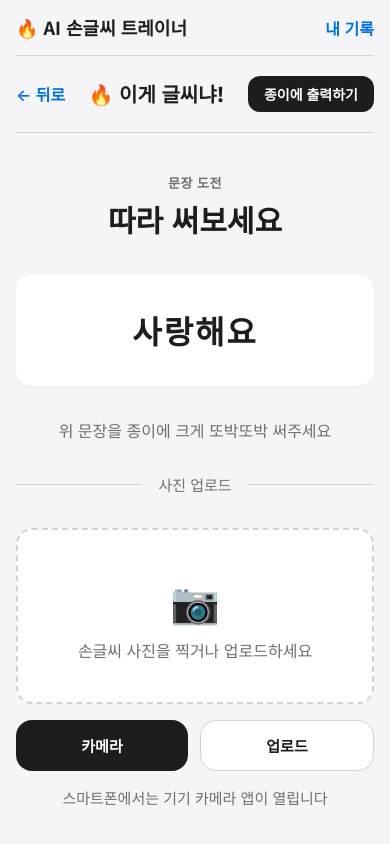
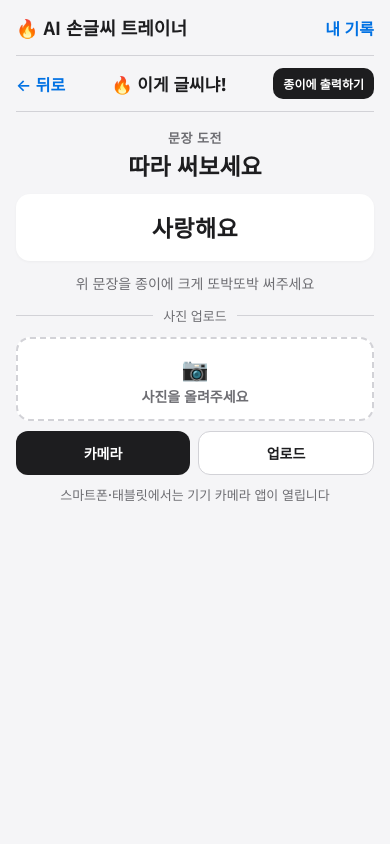
Before and after one commit to simon11006/readable-or-not.netlify, a website: page index.html in a window 390 px wide. Both pictures are taken after a click on the button "이 문장으로 도전". Drawn offline with Linux system fonts and the light colour scheme; a web font is replaced by a local one.

Commit message:
Compact practice upload layout

```diff
--- a/css/style.css
+++ b/css/style.css
@@ -213,13 +213,14 @@ body {
 .list-diff { font-size: 12px; color: var(--sub); flex-shrink: 0; }
 
 /* ───────── 연습 화면 ───────── */
-.practice-body { padding: 40px 0; display: flex; flex-direction: column; gap: 32px; }
+.practice-body { padding: 28px 0; display: flex; flex-direction: column; gap: 18px; }
 .practice-title { text-align: center; }
-.practice-title h2 { font-size: 30px; font-weight: 700; margin-top: 4px; }
+.practice-title h2 { font-size: 28px; font-weight: 700; margin-top: 2px; }
+.practice-card { padding: 20px 24px; }
 .practice-sentence { text-align: center; }
-.practice-sentence p { font-size: 32px; font-weight: 700; letter-spacing: .06em; padding: 8px 0; }
+.practice-sentence p { font-size: 28px; font-weight: 700; letter-spacing: .04em; padding: 4px 0; }
 .practice-sentence.para { text-align: left; }
-.practice-sentence.para p { font-size: 24px; letter-spacing: .03em; }
+.practice-sentence.para p { font-size: 21px; letter-spacing: .02em; }
 .center-hint { text-align: center; color: var(--sub); font-size: 16px; font-weight: 500; }
 .center-hint.small { font-size: 15px; }
 
@@ -231,10 +232,19 @@ body {
 .capture { display: flex; flex-direction: column; gap: 16px; }
 .dropzone {
   border: 2px dashed var(--border); border-radius: var(--radius);
-  background: #fff; padding: 40px; text-align: center; color: var(--sub);
+  background: #fff; padding: 22px; text-align: center; color: var(--sub);
+  cursor: pointer; transition: border-color .15s, background .15s, color .15s;
 }
-.dropzone-icon { font-size: 40px; margin-bottom: 8px; }
-.preview-img { width: 100%; max-height: 300px; object-fit: contain; border-radius: var(--radius); box-shadow: 0 1px 3px rgba(0,0,0,.08); }
+.dropzone:hover,
+.dropzone-active {
+  border-color: var(--accent);
+  background: #f8fbff;
+  color: var(--text);
+}
+.dropzone-icon { font-size: 30px; margin-bottom: 4px; }
+.dropzone p { font-size: 16px; font-weight: 600; }
+.dropzone-hint { display: block; margin-top: 4px; font-size: 13px; color: var(--sub); }
+.preview-img { width: 100%; max-height: 260px; object-fit: contain; border-radius: var(--radius); box-shadow: 0 1px 3px rgba(0,0,0,.08); }
 
 .loading { display: flex; flex-direction: column; align-items: center; gap: 12px; padding: 24px; color: var(--sub); }
 .spinner {
@@ -338,6 +348,26 @@ body {
 .sc-mid { color: var(--accent); }
 .sc-low { color: #ef4444; }
 
+/* ───────── 태블릿 대응 ───────── */
+@media (max-width: 900px) {
+  .sub-nav { padding: 16px 0; }
+  .practice-body {
+    padding: 22px 0;
+    gap: 16px;
+  }
+  .practice-title h2 { font-size: 26px; }
+  .practice-card { padding: 18px 20px; }
+  .practice-sentence p {
+    font-size: 26px;
+    padding: 2px 0;
+  }
+  .practice-sentence.para p { font-size: 19px; }
+  .dropzone {
+    padding: 18px;
+  }
+  .dropzone-icon { font-size: 28px; }
+}
+
 /* ───────── 작은 화면 대응 ───────── */
 @media (max-width: 560px) {
   .container { padding: 0 16px 36px; }
@@ -409,6 +439,79 @@ body {
     font-size: 16px;
   }
   .pick-toggle { padding: 14px 16px; }
+  .sub-nav {
+    padding: 12px 0;
+    gap: 10px;
+  }
+  .sub-logo { font-size: 17px; }
+  .btn-dark-sm {
+    padding: 7px 10px;
+    font-size: 12px;
+    border-radius: 10px;
+  }
+  .practice-body {
+    padding: 16px 0;
+    gap: 12px;
+  }
+  .practice-title h2 {
+    font-size: 23px;
+    margin-top: 0;
+  }
+  .practice-card {
+    padding: 14px 16px;
+    border-radius: 14px;
+  }
+  .practice-sentence p {
+    font-size: 23px;
+    letter-spacing: .02em;
+    padding: 2px 0;
+  }
+  .practice-sentence.para p {
+    font-size: 16px;
+    line-height: 1.45;
+  }
+  .center-hint {
+    font-size: 14px;
+  }
+  .divider {
+    gap: 10px;
+  }
+  .divider span {
+    font-size: 13px;
+  }
+  .capture {
+    gap: 10px;
+  }
+  .dropzone {
+    padding: 12px;
+    border-radius: 14px;
+  }
+  .dropzone-icon {
+    font-size: 22px;
+    margin-bottom: 2px;
+  }
+  .dropzone p {
+    font-size: 14px;
+  }
+  .dropzone-hint {
+    display: none;
+  }
+  .capture .btn-row {
+    gap: 8px;
+  }
+  .capture .btn-dark,
+  .capture .btn-outline,
+  .capture .btn-primary {
+    padding: 11px;
+    border-radius: 12px;
+    font-size: 14px;
+  }
+  .center-hint.small {
+    font-size: 13px;
+  }
+  .preview-img {
+    max-height: 220px;
+  }
   .read-panel h2 { font-size: 24px; }
   .recognized-text { font-size: 23px; }
 }
--- a/index.html
+++ b/index.html
@@ -94,7 +94,7 @@
           <h2>따라 써보세요</h2>
         </div>
 
-        <div class="card">
+        <div class="card practice-card">
           <div id="practice-sentence" class="practice-sentence"></div>
         </div>
         <p id="practice-hint" class="center-hint"></p>
@@ -103,15 +103,16 @@
 
         <!-- 촬영/업로드 -->
         <div id="capture-idle" class="capture">
-          <div class="dropzone">
+          <div id="dropzone" class="dropzone" role="button" tabindex="0">
             <div class="dropzone-icon">📷</div>
-            <p>손글씨 사진을 찍거나 업로드하세요</p>
+            <p>사진을 올려주세요</p>
+            <span class="dropzone-hint">클릭하거나 이미지를 끌어놓을 수 있어요</span>
           </div>
           <div class="btn-row">
             <button id="btn-camera" class="btn-dark btn-half">카메라</button>
             <button id="btn-upload" class="btn-outline btn-half">업로드</button>
           </div>
-          <p class="center-hint small">스마트폰에서는 기기 카메라 앱이 열립니다</p>
+          <p class="center-hint small">스마트폰·태블릿에서는 기기 카메라 앱이 열립니다</p>
         </div>
 
         <div id="capture-preview" class="capture" hidden>
--- a/js/app.js
+++ b/js/app.js
@@ -286,6 +286,22 @@ function handleFile(file) {
   reader.readAsDataURL(file);
 }
 
+function handleDropzoneDrag(e) {
+  e.preventDefault();
+  document.getElementById('dropzone').classList.add('dropzone-active');
+}
+
+function handleDropzoneLeave(e) {
+  e.preventDefault();
+  document.getElementById('dropzone').classList.remove('dropzone-active');
+}
+
+function handleDropzoneDrop(e) {
+  e.preventDefault();
+  document.getElementById('dropzone').classList.remove('dropzone-active');
+  handleFile(e.dataTransfer?.files?.[0]);
+}
+
 function showPreview(dataUrl, mimeType) {
   state.imageBase64 = dataUrl.split(',')[1];
   state.mimeType = mimeType;
@@ -392,6 +408,17 @@ document.addEventListener('DOMContentLoaded', () => {
   });
   document.getElementById('btn-camera').addEventListener('click', startCamera);
   document.getElementById('btn-upload').addEventListener('click', () => document.getElementById('file-input').click());
+  document.getElementById('dropzone').addEventListener('click', () => document.getElementById('file-input').click());
+  document.getElementById('dropzone').addEventListener('keydown', (e) => {
+    if (e.key === 'Enter' || e.key === ' ') {
+      e.preventDefault();
+      document.getElementById('file-input').click();
+    }
+  });
+  document.getElementById('dropzone').addEventListener('dragover', handleDropzoneDrag);
+  document.getElementById('dropzone').addEventListener('dragenter', handleDropzoneDrag);
+  document.getElementById('dropzone').addEventListener('dragleave', handleDropzoneLeave);
+  document.getElementById('dropzone').addEventListener('drop', handleDropzoneDrop);
   document.getElementById('camera-input').addEventListener('change', (e) => handleFile(e.target.files[0]));
   document.getElementById('file-input').addEventListener('change', (e) => handleFile(e.target.files[0]));
   document.getElementById('btn-retake').addEventListener('click', resetCapture);
```
